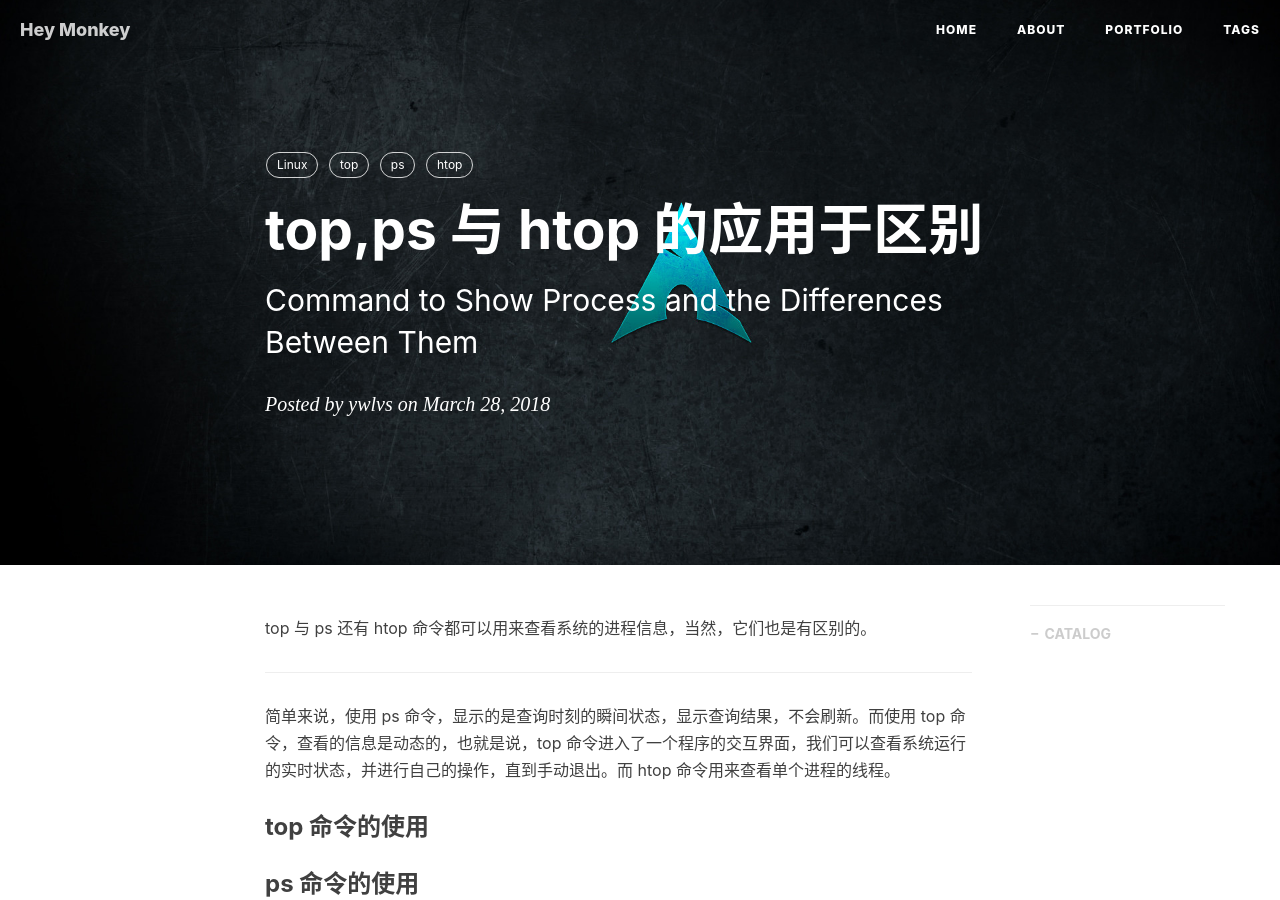
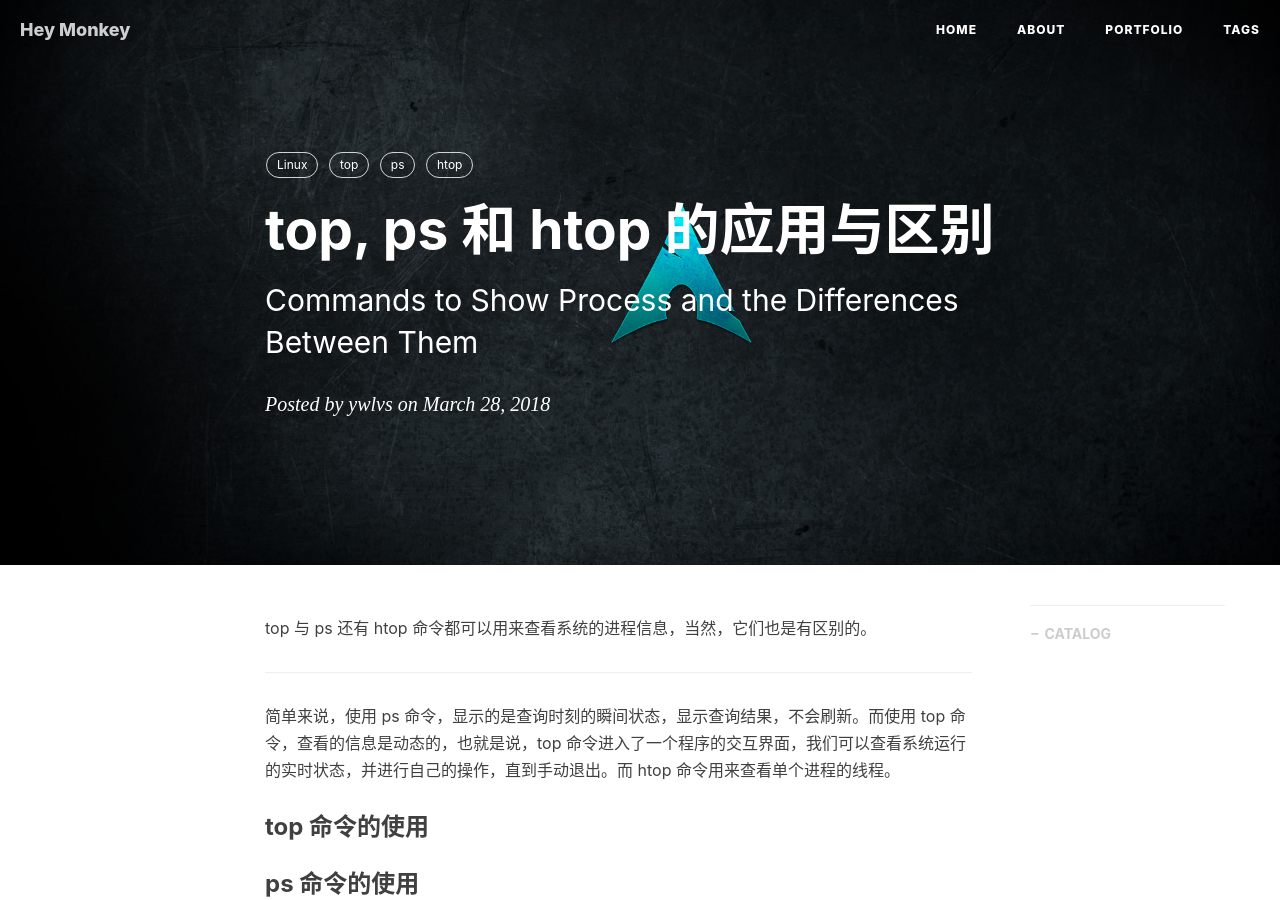
Before and after one commit to ywlvs/ywlvs.github.io, a Jekyll site: the page built from _posts/2018-03-28-commands-to-show-process-and-the-differences-between-them.markdown, in a window 1280 px wide and 900 px high. Built offline with Jekyll 4.4.1, drawn with Linux system fonts in a browser that asks for light colours; nearby versions of some CDN libraries; comment, search, counter and statistics services are not loaded.

Commit message:
correct-some-errors

```diff
--- a/_posts/2018-03-28-difference-between-top-and-ps-in-linux.markdown
+++ b/_posts/2018-03-28-commands-to-show-process-and-the-differences-between-them.markdown
@@ -1,7 +1,7 @@
 ---
 layout:     post
-title:      "top,ps 与 htop 的应用于区别"
-subtitle:   "Command to Show Process and the Differences Between Them"
+title:      "top, ps 和 htop 的应用与区别"
+subtitle:   "Commands to Show Process and the Differences Between Them"
 date:       2018-03-28 12:00:00
 author:     "ywlvs"
 header-img: "img/post-bg-dark-world.jpg"
```
